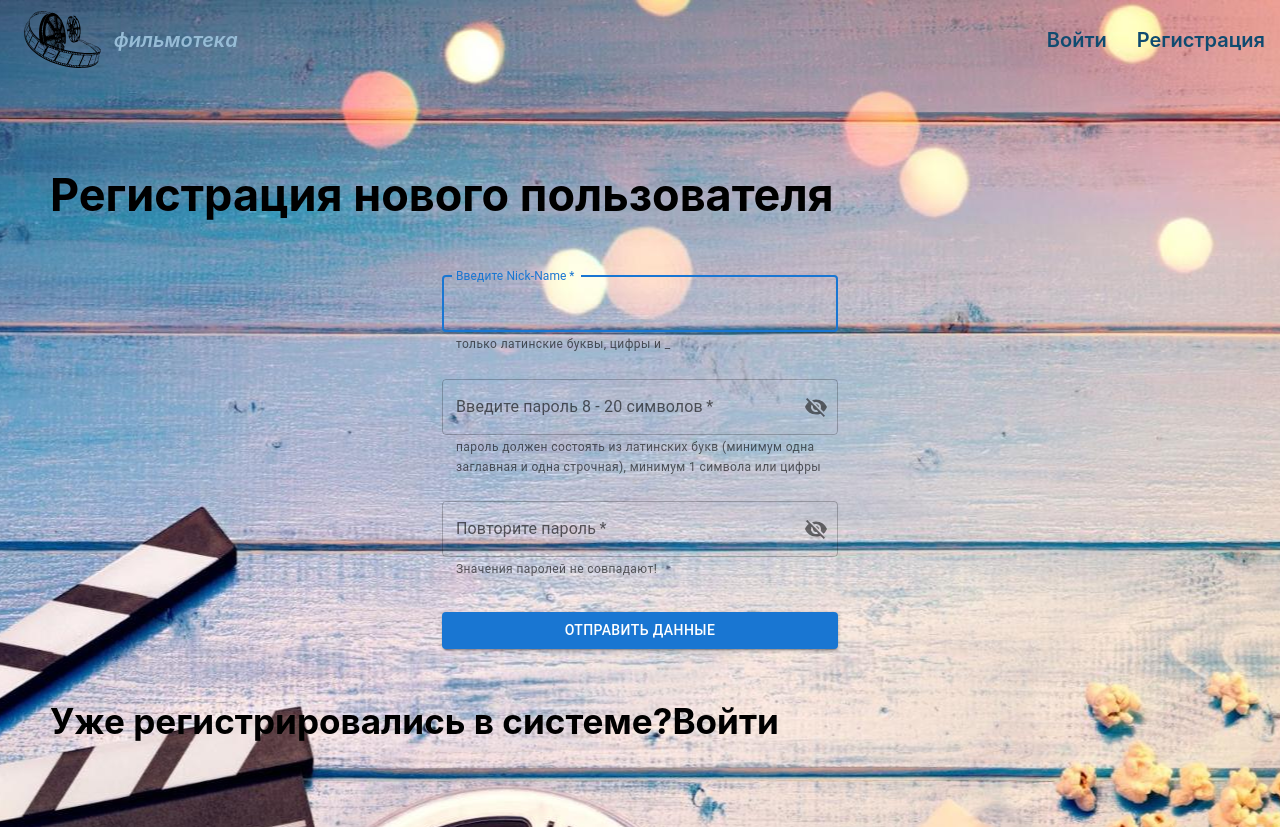
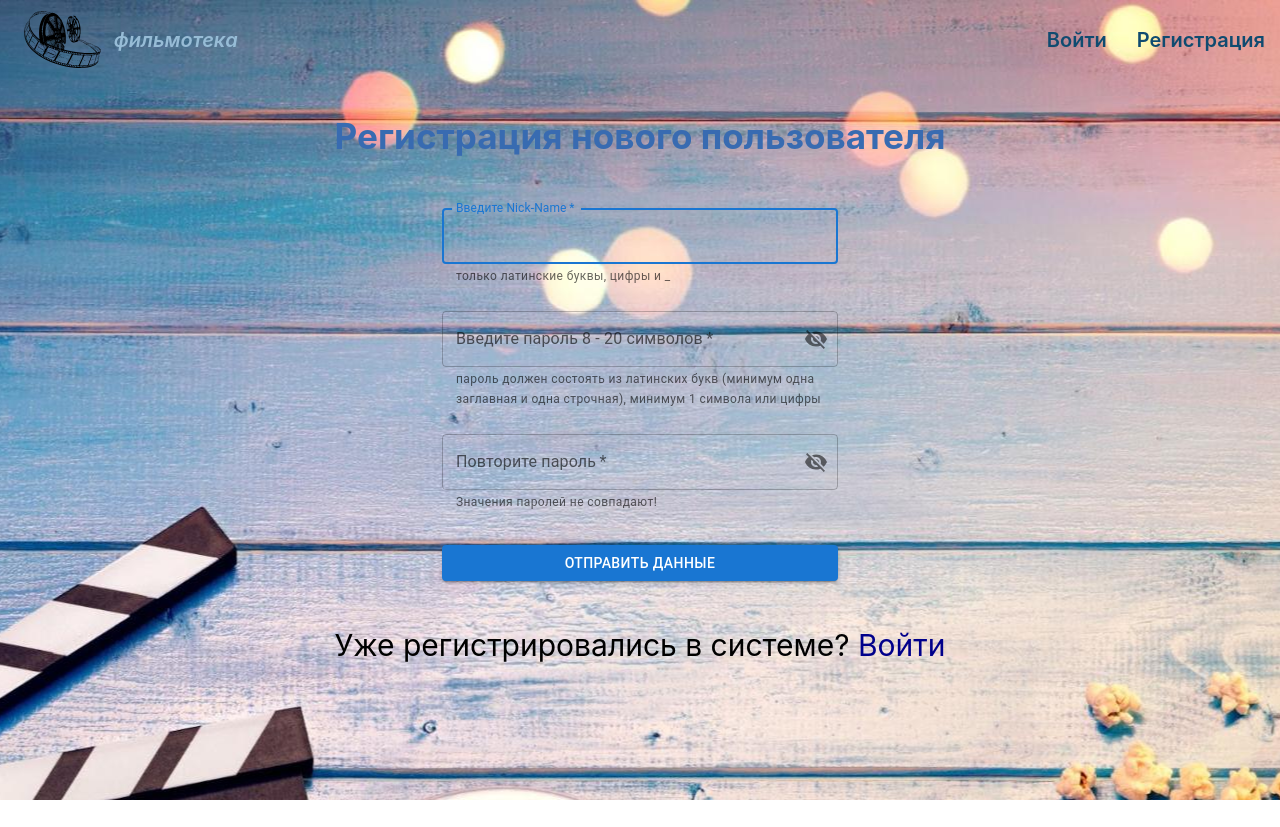
Before and after one commit to AlekseiTeterin/movie-seeker-app, a React (Create React App) app: page /signup in a window 1280 px wide. After the commit the page ends 800 px from the top, so only its background shows below. Built offline with nearby package versions, Linux system fonts and the light colour scheme.

Commit message:
- добавлена страница и реализована логика авторизации

```diff
--- /dev/null
+++ b/src/components/Forms/RegisterForm.jsx
@@ -0,0 +1,129 @@
+/* eslint-disable no-alert */
+/* eslint-disable react/require-default-props */
+import React, { useState } from 'react';
+import Visibility from '@mui/icons-material/Visibility';
+import VisibilityOff from '@mui/icons-material/VisibilityOff';
+import { Container, TextField, Button, InputAdornment, IconButton } from '@mui/material';
+import propTypes from 'prop-types';
+import { useNavigate } from 'react-router-dom';
+import formValidator from '../../utils/formValidator';
+import isOccupiedName from '../../utils/isOccupiedName';
+
+function RegisterForm({ handleSubmit, buttonName }) {
+
+    const [name, setName] = useState('');
+    const [password, setPassword] = useState('');
+    const [confirmPassword, setConfirmPassword] = useState('');
+    const [altText, setAltText] = useState('');
+    const [altTextPassword, setAltTextPassword] = useState('');
+    const [isConfirmed, setIsConfirmed] = useState(false);
+    const [showPassword, setShowPassword] = useState(false);
+
+    const nameFieldText = 'только латинские буквы, цифры и _';
+    const passwordFieldText = 'пароль должен состоять из латинских букв (минимум одна заглавная и одна строчная), минимум 1 символа или цифры';
+
+    const navigate = useNavigate();
+
+    return (
+        <Container component='main' maxWidth='xs'>
+            <TextField
+                label='Введите Nick-Name'
+                value={name}
+                margin='normal'
+                required
+                fullWidth
+                autoFocus
+                onChange={(e) => {
+                    setName(e.target.value);
+                    setAltText(formValidator(e.target.value, false));
+                }}
+                helperText={(altText !== '') ? altText : nameFieldText }
+                error={Boolean(altText)}
+            />
+            <TextField
+                label='Введите пароль 8 - 20 символов'
+                type={showPassword ? 'text' : 'password'}
+                required
+                value={password}
+                fullWidth
+                margin='normal'
+                onChange={(e) => {
+                    setPassword(e.target.value);
+                    setAltTextPassword(formValidator(e.target.value, true))
+                }}
+                helperText={(altTextPassword !== '') ? altTextPassword : passwordFieldText }
+                error={Boolean(altTextPassword)}
+                InputProps={{
+                    endAdornment: (
+                    <InputAdornment position="end">
+                        <IconButton
+                            aria-label="toggle password visibility"
+                            onClick={() => setShowPassword(!showPassword)}
+                            edge="end"
+                        >
+                        {showPassword ? <Visibility /> : <VisibilityOff />}
+                        </IconButton>
+                    </InputAdornment>
+                )}}
+            />
+            <TextField
+                label='Повторите пароль'
+                type={showPassword ? 'text' : 'password'}
+                required
+                value={confirmPassword}
+                fullWidth
+                margin='normal'
+                onChange={(e) => {
+                    setConfirmPassword(e.target.value)
+                    setTimeout(() => {
+                        if(e.target.value === password) {
+                            setIsConfirmed(true)
+                        } else {
+                            setIsConfirmed(false)
+                        }
+                    }, 0)
+                }}
+                helperText={(isConfirmed) ? '' : 'Значения паролей не совпадают!'}
+                error = {(confirmPassword !== '') && !isConfirmed}
+                InputProps={{
+                    endAdornment: (
+                    <InputAdornment position="end">
+                        <IconButton
+                            aria-label="toggle password visibility"
+                            onClick={() => setShowPassword(!showPassword)}
+                            edge="end"
+                        >
+                        {showPassword ? <Visibility /> : <VisibilityOff />}
+                        </IconButton>
+                    </InputAdornment>
+                )}}
+            />
+            <Button
+                type='submit'
+                fullWidth
+                variant='contained'
+                sx={{ mt: 3, mb: 2 }}
+                onClick={() => {
+                    if(isConfirmed && altText === '' && altTextPassword === '') {
+                        if(isOccupiedName(name) === false){
+                            handleSubmit(name, password);
+                            navigate('/');
+                        }
+                        else{
+                            alert('Такое имя уже есть в системе');
+                        }
+                    }
+                }}
+            >
+                {buttonName}
+            </Button>
+        </Container>
+    );
+}
+
+RegisterForm.propTypes = {
+    handleSubmit: propTypes.func,
+    buttonName: propTypes.string,
+};
+
+export default RegisterForm;
--- a/src/components/RegisterForm/RegisterForm.jsx
+++ b/src/components/Forms/SignInForm.jsx
@@ -1,34 +1,28 @@
+/* eslint-disable react/require-default-props */
 /* eslint-disable no-alert */
-/* eslint-disable react/require-default-props */
 import React, { useState } from 'react';
 import Visibility from '@mui/icons-material/Visibility';
 import VisibilityOff from '@mui/icons-material/VisibilityOff';
 import { Container, TextField, Button, InputAdornment, IconButton } from '@mui/material';
 import propTypes from 'prop-types';
 import { useNavigate } from 'react-router-dom';
-import style from './RegisterForm.module.css';
 import formValidator from '../../utils/formValidator';
-import isOccupiedName from '../../utils/isOccupiedName';
 
-function RegisterForm({ handleSubmit, buttonName }) {
 
+function SignInForm({ handleSubmit, buttonName }) {
     const [name, setName] = useState('');
     const [password, setPassword] = useState('');
-    const [confirmPassword, setConfirmPassword] = useState('');
     const [altText, setAltText] = useState('');
     const [altTextPassword, setAltTextPassword] = useState('');
-    const [isConfirmed, setIsConfirmed] = useState(false);
     const [showPassword, setShowPassword] = useState(false);
+    const navigate = useNavigate();
 
     const nameFieldText = 'только латинские буквы, цифры и _';
     const passwordFieldText = 'пароль должен состоять из латинских букв (минимум одна заглавная и одна строчная), минимум 1 символа или цифры';
 
-    const navigate = useNavigate();
-
-    return (
+    return(
         <Container component='main' maxWidth='xs'>
             <TextField
-                className={style.nick}
                 label='Введите Nick-Name'
                 value={name}
                 margin='normal'
@@ -68,64 +62,30 @@ function RegisterForm({ handleSubmit, buttonName }) {
                     </InputAdornment>
                 )}}
             />
-            <TextField
-                label='Повторите пароль'
-                type={showPassword ? 'text' : 'password'}
-                required
-                value={confirmPassword}
-                fullWidth
-                margin='normal'
-                onChange={(e) => {
-                    setConfirmPassword(e.target.value)
-                    setTimeout(() => {
-                        if(e.target.value === password) {
-                            setIsConfirmed(true)
-                        } else {
-                            setIsConfirmed(false)
-                        }
-                    }, 0)
-                }}
-                helperText={(isConfirmed) ? '' : 'Значения паролей не совпадают!'}
-                error = {(confirmPassword !== '') && !isConfirmed}
-                InputProps={{
-                    endAdornment: (
-                    <InputAdornment position="end">
-                        <IconButton
-                            aria-label="toggle password visibility"
-                            onClick={() => setShowPassword(!showPassword)}
-                            edge="end"
-                        >
-                        {showPassword ? <Visibility /> : <VisibilityOff />}
-                        </IconButton>
-                    </InputAdornment>
-                )}}
-            />
             <Button
                 type='submit'
                 fullWidth
                 variant='contained'
                 sx={{ mt: 3, mb: 2 }}
                 onClick={() => {
-                    if(isConfirmed && altText === '' && altTextPassword === '') {
-                        if(isOccupiedName(name) === false){
-                            handleSubmit(name, password);
-                            navigate('/');
-                        }
-                        else{
-                            alert('Такое имя уже есть в системе');
-                        }
+                    if(handleSubmit(name, password)){
+                        navigate('/');
                     }
-                }}
+                    else{
+                        alert('Вы ввели неверный логин или пароль :(');
+                    }
+                }
+                }
             >
                 {buttonName}
             </Button>
         </Container>
-    );
+    )
 }
 
-RegisterForm.propTypes = {
+SignInForm.propTypes = {
     handleSubmit: propTypes.func,
     buttonName: propTypes.string,
 };
 
-export default RegisterForm;
+export default SignInForm;
--- /dev/null
+++ b/src/components/SignIn/SignIn.jsx
@@ -0,0 +1,35 @@
+import React, { useContext } from 'react';
+import { useDispatch } from 'react-redux'
+import { IsAuthContext } from '../../store/context';
+import { setCurrentUser } from '../../store/slices/currentUserSlice';
+import SignInForm from '../Forms/SignInForm';
+
+
+function SignIn() {
+    const dispatch = useDispatch()
+    const { toggleAuth } = useContext(IsAuthContext);
+    const handleLogin = (name, password) => {
+        const array = Array.from(JSON.parse(localStorage.getItem('users')) || {});
+        let isTruthParams = false;
+        array.forEach((el) => {
+            if(el.userName === name && el.userPassword === password) {
+                isTruthParams = true;
+                toggleAuth();
+
+                dispatch(setCurrentUser({
+                    userName: name,
+                    userPassword: password,
+                }))
+            }
+        })
+        // позже не забыть добавить логику добавления в store избранного
+        // и истории поиска при успешной авторизации пользователя
+        return isTruthParams;
+    }
+
+    return(
+        <SignInForm handleSubmit={handleLogin} buttonName='Войти' />
+    )
+}
+
+export default SignIn;
--- a/src/components/SignUp/SignUp.jsx
+++ b/src/components/SignUp/SignUp.jsx
@@ -1,11 +1,10 @@
 /* eslint-disable no-const-assign */
 import React, { useContext } from 'react';
-// import style from './SignUp.module.css';
 import { useDispatch } from 'react-redux'
 import store from "../../store";
 import { IsAuthContext } from '../../store/context';
 import { setCurrentUser } from "../../store/slices/currentUserSlice";
-import RegisterForm from "../RegisterForm/RegisterForm";
+import RegisterForm from "../Forms/RegisterForm";
 
 
 
--- a/src/pages/LoginPage/LoginPage.jsx
+++ b/src/pages/LoginPage/LoginPage.jsx
@@ -1,10 +1,16 @@
 import React from 'react';
+import {Link} from "react-router-dom";
 import style from './LoginPage.module.css';
+import SignIn from '../../components/SignIn/SignIn';
 
 function LoginPage() {
     return (
         <div className={style.login}>
-            Здесь позже будет страница авторизации
+            <h3 className={style.title}>Войти в профиль</h3>
+            <SignIn/>
+            <p className={style.alternative}>
+                Ещё не зарегестрированы? <Link to='/signup' className={style.link}>Регистрация</Link>
+            </p>
         </div>
     );
 }
--- a/src/pages/RegisterPage/RegisterPage.jsx
+++ b/src/pages/RegisterPage/RegisterPage.jsx
@@ -7,12 +7,11 @@ import SignUp from '../../components/SignUp/SignUp';
 function RegisterPage() {
     return (
         <div className={style.register}>
-            <h2 className={style.text}>Регистрация нового пользователя</h2>
+            <h3 className={style.title}>Регистрация нового пользователя</h3>
             <SignUp />
-            <h3 className={style.altAction}>
-                Уже регистрировались в системе?
-                <Link to='/signin' className={style.loginLink}>Войти</Link>
-            </h3>
+            <p className={style.alternative}>
+                Уже регистрировались в системе? <Link to='/signin' className={style.link}>Войти</Link>
+            </p>
         </div>
     );
 }
--- a/src/pages/RegisterPage/RegisterPage.module.css
+++ b/src/pages/RegisterPage/RegisterPage.module.css
@@ -1,4 +1,17 @@
 .register {
-    padding: 50px 50px;
     font-size: 30px;
 }
+
+.title {
+    text-align: center;
+    color:rgb(56, 107, 177)
+}
+
+.alternative {
+    text-align: center;
+}
+
+.link {
+    color: darkblue;
+    cursor: pointer;
+}
```
Also changed, not shown: src/pages/LoginPage/LoginPage.module.css (+15 -1 lines), src/components/RegisterForm/RegisterForm.module.css (deleted), src/components/SignUp/SignUp.module.css (deleted).
